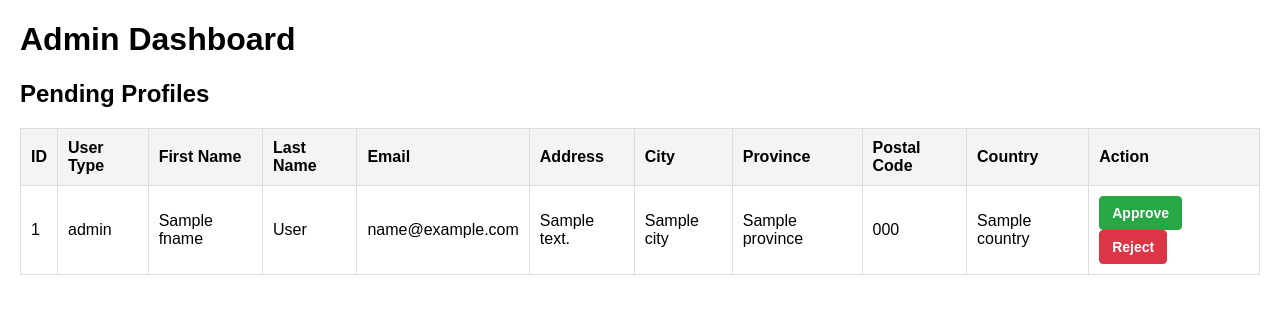
After one commit to neon-p/3serviceconnect, a CodeIgniter app: the page made by application/views/user_dashboard.php in a window 1280 px wide. The commit adds this page. Shown: the top 314 px of the page. Run offline with CodeIgniter, Linux system fonts and the light colour scheme; tables that the repository leaves empty or names only in its code hold one stand-in row (values such as "Sample post"); the template is opened without the code that fills it: most values are stand-ins (such as "Sample title", 1, 10 or a date in 2020).

Commit message:
Updated with my files only

```diff
--- a/application/controllers/Profile.php
+++ b/application/controllers/Profile.php
@@ -44,8 +44,6 @@ class Profile extends CI_Controller {
         }
     }
 
-
-
     public function update_profile() {
         if (!$this->session->userdata('logged_in')) {
             redirect('auth/login');
--- /dev/null
+++ b/application/views/user_dashboard.php
@@ -0,0 +1,131 @@
+<!DOCTYPE html>
+<html lang="en">
+<head>
+    <meta charset="UTF-8">
+    <meta name="viewport" content="width=device-width, initial-scale=1.0">
+    <title>Admin Dashboard</title>
+    <style>
+        body {
+            font-family: Arial, sans-serif;
+            margin: 20px;
+        }
+        table {
+            width: 100%;
+            border-collapse: collapse;
+            margin-top: 20px;
+        }
+        table, th, td {
+            border: 1px solid #ddd;
+        }
+        th, td {
+            padding: 10px;
+            text-align: left;
+        }
+        th {
+            background-color: #f4f4f4;
+        }
+        a {
+            text-decoration: none;
+            color: #007BFF;
+        }
+        a:hover {
+            text-decoration: underline;
+        }
+        .success {
+            color: green;
+        }
+        .error {
+            color: red;
+        }
+        .btn {
+            display: inline-block;
+            padding: 8px 12px;
+            font-size: 14px;
+            font-weight: bold;
+            text-align: center;
+            text-decoration: none;
+            border-radius: 4px;
+            margin-right: 5px;
+        }
+
+        .btn-approve {
+            background-color: #28a745; /* Green */
+            color: white;
+            border: 1px solid #28a745;
+        }
+
+        .btn-approve:hover {
+            background-color: #218838;
+            border-color: #1e7e34;
+        }
+
+        .btn-reject {
+            background-color: #dc3545; /* Red */
+            color: white;
+            border: 1px solid #dc3545;
+        }
+
+        .btn-reject:hover {
+            background-color: #c82333;
+            border-color: #bd2130;
+        }
+    </style>
+</head>
+<body>
+    <h1>Admin Dashboard</h1>
+    <h2>Pending Profiles</h2>
+
+    <!-- Flash messages -->
+    <?php if ($this->session->flashdata('success')): ?>
+        <p class="success"><?php echo $this->session->flashdata('success'); ?></p>
+    <?php endif; ?>
+    <?php if ($this->session->flashdata('error')): ?>
+        <p class="error"><?php echo $this->session->flashdata('error'); ?></p>
+    <?php endif; ?>
+
+    <!-- Profiles Table -->
+    <table>
+        <thead>
+            <tr>
+                <th>ID</th>
+                <th>User Type</th>
+                <th>First Name</th>
+                <th>Last Name</th>
+                <th>Email</th>
+                <th>Address</th>
+                <th>City</th>
+                <th>Province</th>
+                <th>Postal Code</th>
+                <th>Country</th>
+                <th>Action</th>
+            </tr>
+        </thead>
+        <tbody>
+            <?php if (!empty($profiles)): ?>
+                <?php foreach ($profiles as $profile): ?>
+                    <tr>
+                        <td><?php echo $profile['user_id']; ?></td>
+                        <td><?php echo $profile['usertype']; ?></td>
+                        <td><?php echo $profile['fname']; ?></td>
+                        <td><?php echo $profile['lname']; ?></td>
+                        <td><?php echo $profile['emailid']; ?></td>
+                        <td><?php echo $profile['address1']; ?></td>
+                        <td><?php echo $profile['city']; ?></td>
+                        <td><?php echo $profile['province']; ?></td>
+                        <td><?php echo $profile['postalcode']; ?></td>
+                        <td><?php echo $profile['country']; ?></td>
+                        <td>
+                            <a href="<?php echo site_url('Approve_Profile/approve_profile/' . $profile['user_id']); ?>" class="btn btn-approve">Approve</a>
+                            <a href="<?php echo site_url('admin_Dashboard/reject_profile/' . $profile['user_id']); ?>" class="btn btn-reject">Reject</a>
+                        </td>
+                    </tr>
+                <?php endforeach; ?>
+            <?php else: ?>
+                <tr>
+                    <td colspan="4">No pending profiles found.</td>
+                </tr>
+            <?php endif; ?>
+        </tbody>
+    </table>
+</body>
+</html>
```
Also changed, not shown: application/controllers/Approve_Profile.php (added, +45 -0 lines), application/controllers/Dashboard.php (+1 -68 lines), application/controllers/admin_Dashboard.php (added, +20 -0 lines), application/views/profile.php (+13 -18 lines).
